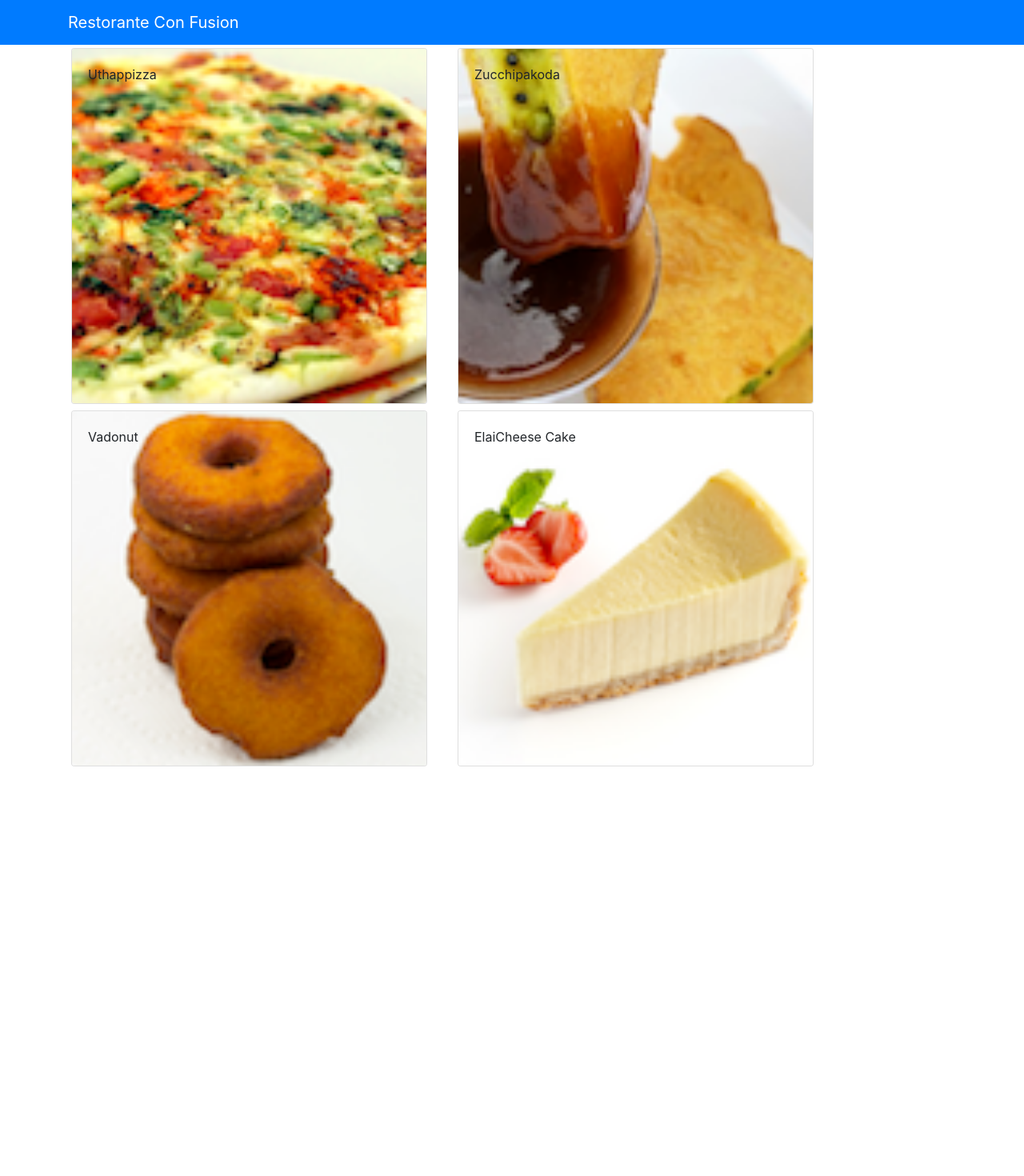
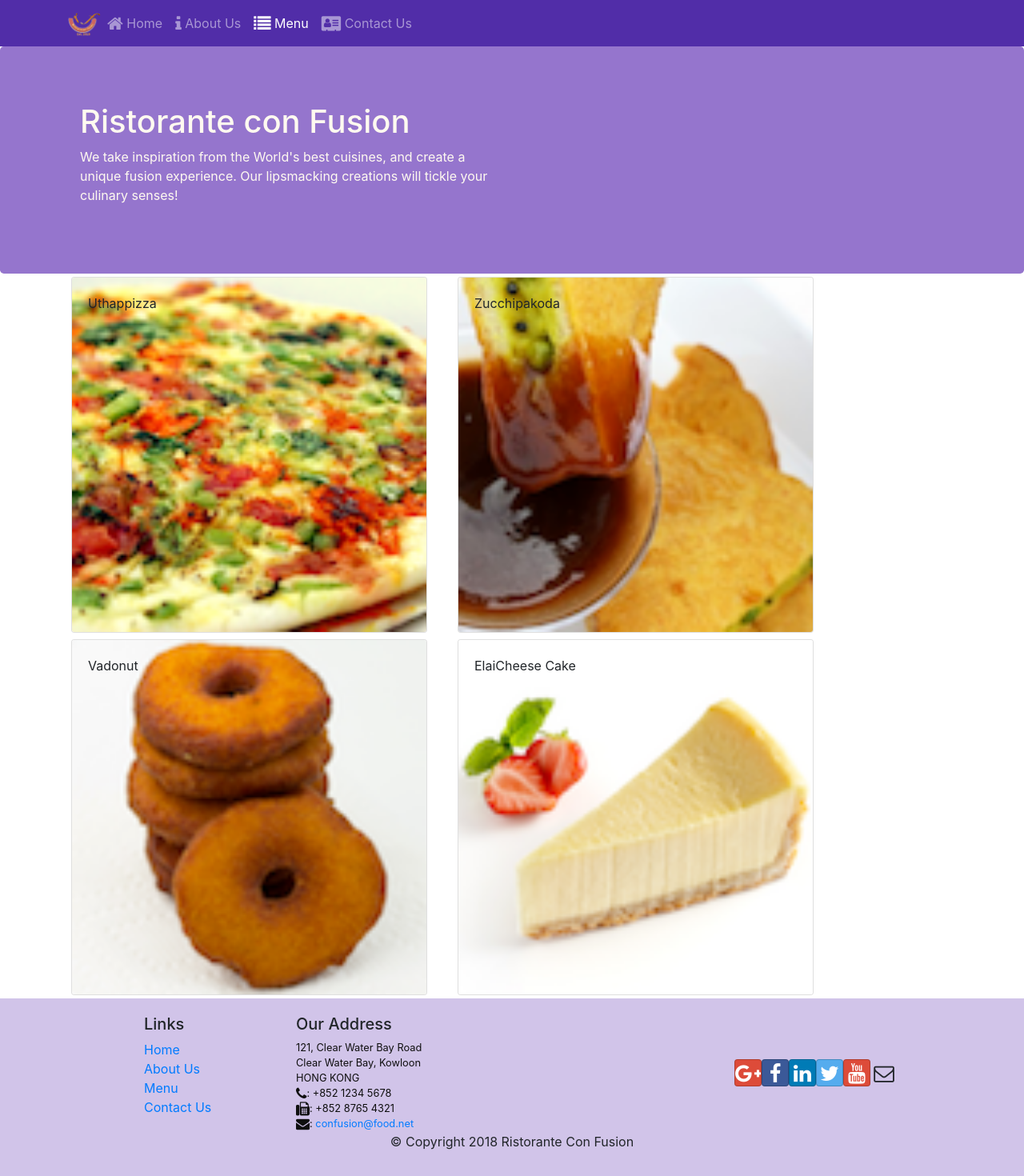
Before and after one commit to ayush2999/ReactjsProject, a React (Create React App) app: page /menu in a window 1280 px wide. Shown: the top 1470 px of the page at 80% size. Before the commit the page ends 962 px from the top, so only its background shows below. Built offline with nearby package versions, Linux system fonts and the light colour scheme.

Commit message:
react-router

```diff
--- a/package.json
+++ b/package.json
@@ -12,6 +12,7 @@
     "react": "^16.13.1",
     "react-dom": "^16.13.1",
     "react-popper": "^2.2.3",
+    "react-router-dom": "^5.2.0",
     "react-scripts": "3.4.1",
     "reactstrap": "^8.4.1"
   },
--- a/src/App.css
+++ b/src/App.css
@@ -0,0 +1,33 @@
+.row-header{
+    margin:0px auto;
+    padding:0px auto;
+}
+
+.row-content {
+    margin:0px auto;
+    padding: 50px 0px 50px 0px;
+    border-bottom: 1px ridge;
+    min-height:400px;
+}
+
+.footer{
+    background-color: #D1C4E9;
+    margin:0px auto;
+    padding: 20px 0px 20px 0px;
+}
+.jumbotron {
+    padding:70px 30px 70px 30px;
+    margin:0px auto;
+    background: #9575CD ;
+    color:floralwhite;
+}
+
+address{
+    font-size:80%;
+    margin:0px;
+    color:#0f0f0f;
+}
+
+.navbar-dark {
+    background-color: #512DA8;
+}
--- a/src/App.js
+++ b/src/App.js
@@ -1,6 +1,6 @@
 import React, { Component } from 'react';
-import 'bootstrap/dist/css/bootstrap.min.css';
 import Main from './components/MainComponent';
+import { BrowserRouter } from 'react-router-dom';
 import './App.css';
 
 
@@ -9,9 +9,11 @@ class App extends Component {
 
  render(){
    return(
+    <BrowserRouter>
     <div className="App">
-        <Main/>
-   </div>
+      <Main />
+    </div>
+  </BrowserRouter>
    );
  }
 }
--- a/src/components/DishdetailComponent.js
+++ b/src/components/DishdetailComponent.js
@@ -56,7 +56,7 @@ import { Card, CardImg, CardText, CardBody,CardTitle} from 'reactstrap';
         }
         return (
            <div className="container">
-            <div className='row '>
+             <div className='row '>
               <RenderDish dish={dish}/>
               <RenderComments comments={dish.comments}/>
             </div>
--- /dev/null
+++ b/src/components/FooterComponent.js
@@ -0,0 +1,52 @@
+import React from 'react';
+import { Link } from 'react-router-dom';
+
+function Footer(props) {
+    return(
+    <div className="footer">
+        <div className="container">
+            <div className="row justify-content-center">
+                <div className="col-4 offset-1 col-sm-2">
+                    <h5>Links</h5>
+                    <ul className="list-unstyled">
+                    <li><Link to='/home'>Home</Link></li>
+                        <li><Link to='/aboutus'>About Us</Link></li>
+                        <li><Link to='/menu'>Menu</Link></li>
+                        <li><Link to='/contactus'>Contact Us</Link></li>
+
+                    </ul>
+                </div>
+                <div className="col-7 col-sm-5">
+                    <h5>Our Address</h5>
+                    <address>
+		              121, Clear Water Bay Road<br />
+		              Clear Water Bay, Kowloon<br />
+		              HONG KONG<br />
+		              <i className="fa fa-phone fa-lg"></i>: +852 1234 5678<br />
+		              <i className="fa fa-fax fa-lg"></i>: +852 8765 4321<br />
+		              <i className="fa fa-envelope fa-lg"></i>: <a href="mailto:confusion@food.net">
+                         confusion@food.net</a>
+                    </address>
+                </div>
+                <div className="col-12 col-sm-4 align-self-center">
+                    <div className="text-center">
+                        <a className="btn btn-social-icon btn-google" href="http://google.com/+"><i className="fa fa-google-plus"></i></a>
+                        <a className="btn btn-social-icon btn-facebook" href="http://www.facebook.com/profile.php?id="><i className="fa fa-facebook"></i></a>
+                        <a className="btn btn-social-icon btn-linkedin" href="http://www.linkedin.com/in/"><i className="fa fa-linkedin"></i></a>
+                        <a className="btn btn-social-icon btn-twitter" href="http://twitter.com/"><i className="fa fa-twitter"></i></a>
+                        <a className="btn btn-social-icon btn-google" href="http://youtube.com/"><i className="fa fa-youtube"></i></a>
+                        <a className="btn btn-social-icon" href="mailto:"><i className="fa fa-envelope-o"></i></a>
+                    </div>
+                </div>
+            </div>
+            <div className="row justify-content-center">
+                <div className="col-auto">
+                    <p>© Copyright 2018 Ristorante Con Fusion</p>
+                </div>
+            </div>
+        </div>
+    </div>
+    )
+}
+
+export default Footer;
--- /dev/null
+++ b/src/components/HeaderComponent.js
@@ -0,0 +1,61 @@
+import React,{Component} from 'react';
+import { Nav, Navbar, NavbarBrand, NavbarToggler, Collapse, NavItem, Jumbotron } from 'reactstrap';
+import { NavLink } from 'react-router-dom';
+
+class Header extends Component {
+    constructor(props) {
+        super(props);
+
+        this.toggleNav = this.toggleNav.bind(this);
+        this.state = {
+          isNavOpen: false
+        };
+      }
+
+      toggleNav() {
+        this.setState({
+          isNavOpen: !this.state.isNavOpen
+        });
+      }
+
+    render() {
+        return(
+            <div>
+                <Navbar dark expand="md">
+                    <div className="container">
+                        <NavbarToggler onClick={this.toggleNav} />
+                        <NavbarBrand className="mr-auto" href="/"><img src='assets/images/logo.png' height="30" width="41" alt='Ristorante Con Fusion' /></NavbarBrand>
+                        <Collapse isOpen={this.state.isNavOpen} navbar>
+                            <Nav navbar>
+                            <NavItem>
+                                <NavLink className="nav-link"  to='/home'><span className="fa fa-home fa-lg"></span> Home</NavLink>
+                            </NavItem>
+                            <NavItem>
+                                <NavLink className="nav-link" to='/aboutus'><span className="fa fa-info fa-lg"></span> About Us</NavLink>
+                            </NavItem>
+                            <NavItem>
+                                <NavLink className="nav-link"  to='/menu'><span className="fa fa-list fa-lg"></span> Menu</NavLink>
+                            </NavItem>
+                            <NavItem>
+                                <NavLink className="nav-link" to='/contactus'><span className="fa fa-address-card fa-lg"></span> Contact Us</NavLink>
+                            </NavItem>
+                            </Nav>
+                        </Collapse>
+                    </div>
+                </Navbar>
+                <Jumbotron>
+                    <div className="container">
+                        <div className="row row-header">
+                            <div className="col-12 col-sm-6">
+                                <h1>Ristorante con Fusion</h1>
+                                <p>We take inspiration from the World's best cuisines, and create a unique fusion experience. Our lipsmacking creations will tickle your culinary senses!</p>
+                            </div>
+                        </div>
+                    </div>
+                </Jumbotron>
+            </div>
+        );
+    }
+}
+
+export default Header ;
--- /dev/null
+++ b/src/components/HomeComponent.js
@@ -0,0 +1,11 @@
+import React from 'react';
+
+function Home(props) {
+    return(
+      <div className="container">
+        <h4>Home</h4>
+      </div>
+    );
+}
+
+export default Home;
--- a/src/components/MainComponent.js
+++ b/src/components/MainComponent.js
@@ -1,10 +1,11 @@
 import React, { Component } from 'react';
-import 'bootstrap/dist/css/bootstrap.min.css';
-import {Navbar,NavbarBrand} from 'reactstrap';
 import { DISHES } from '../shared/dishes';
 import Menu from './MenuComponent';
+import Header from './HeaderComponent'
 import DishDetail from './DishdetailComponent'
-
+import Footer from './FooterComponent';
+import Home from './HomeComponent';
+import { Switch, Route, Redirect } from 'react-router-dom';
 
 class App extends Component {
   constructor(props) {
@@ -19,18 +20,21 @@ class App extends Component {
   }
 
  render(){
+  const HomePage = () => {
+    return(
+        <Home
+        />
+    );
+  }
    return(
     <div className="App">
-    <Navbar dark color="primary">
-      <div className="container">
-        <NavbarBrand hreaf="\">Restorante Con Fusion</NavbarBrand>
-        </div>
-        </Navbar>
-        <Menu dishes={this.state.dishes}
-        onClick={(dishId) => this.onDishSelect(dishId)}/>
-
-        <DishDetail dish={this.state.dishes.filter((dish)=>dish.id ===this.state.selectedDish)[0]}/>
-
+      <Header/>
+      <Switch>
+              <Route path='/home' component={HomePage} />
+              <Route exact path='/menu' component={() => <Menu dishes={this.state.dishes} />} />
+              <Redirect to="/home" />
+          </Switch>
+      <Footer/>
    </div>
    );
  }
--- a/src/index.js
+++ b/src/index.js
@@ -1,6 +1,9 @@
 import React from 'react';
 import ReactDOM from 'react-dom';
 import './index.css';
+import 'bootstrap/dist/css/bootstrap.min.css';
+import 'bootstrap-social/bootstrap-social.css';
+import 'font-awesome/css/font-awesome.min.css';
 import App from './App';
 import * as serviceWorker from './serviceWorker';
 
```
Also changed, not shown: 1 other file (tests, documents, lock files or other folders).
